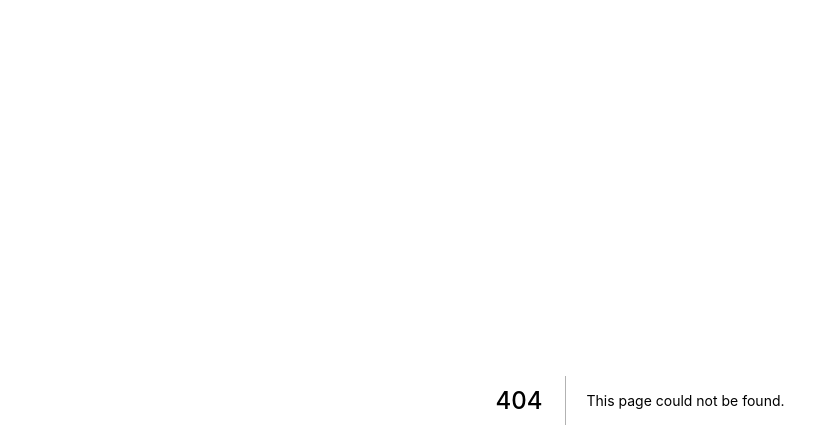
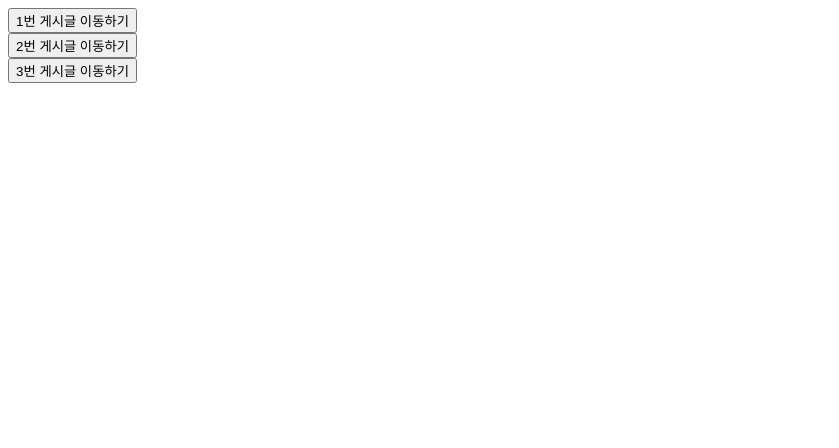
Before and after one commit to cherry-hyeri/freecamp_frontend, a Next.js app in the folder class/: page /05-05-static-routing-board-query in a window 1280 px wide. Before the commit this address had no page. Shown: the top 448 px of the page, without its empty margins (0-839 px from the left). Built offline with nearby package versions, Linux system fonts and the light colour scheme.

Commit message:
05-비동기 통신과 리랜더링

```diff
--- /dev/null
+++ b/class/pages/05-05-static-routing-board-query/index.js
@@ -0,0 +1,28 @@
+import { useRouter } from "next/router";
+
+export default function StaticRoutingPage() {
+  const router = useRouter();
+
+  const onClickMove1 = () => {
+    router.push("/05-06-static-routed-board-query/1");
+  };
+
+  const onClickMove2 = () => {
+    router.push("/05-06-static-routed-board-query/2");
+  };
+
+  const onClickMove3 = () => {
+    router.push("/05-06-static-routed-board-query/3");
+  };
+
+  return (
+    <>
+      <button onClick={onClickMove1}>1번 게시글 이동하기</button>
+      <br />
+      <button onClick={onClickMove2}>2번 게시글 이동하기</button>
+      <br />
+      <button onClick={onClickMove3}>3번 게시글 이동하기</button>
+      <br />
+    </>
+  );
+}
--- /dev/null
+++ b/class/pages/05-06-static-routed-board-query/2/index.js
@@ -0,0 +1,3 @@
+export default function StaticRoutedPage() {
+  return <div>2번 게시글로 이동이 완료되었습니다.</div>;
+}
--- /dev/null
+++ b/class/pages/05-06-static-routed-board-query/3/index.js
@@ -0,0 +1,3 @@
+export default function StaticRoutedPage() {
+  return <div>3번 게시글로 이동이 완료되었습니다.</div>;
+}
--- /dev/null
+++ b/class/pages/05-06-static-routed-board-query/index.js
@@ -0,0 +1,3 @@
+export default function StaticRoutedPage() {
+  return <div>페이지 이동이 완료되었습니다.</div>;
+}
```
Also changed, not shown: class/pages/05-06-static-routed-board-query/1/index.js (added, +27 -0 lines).
